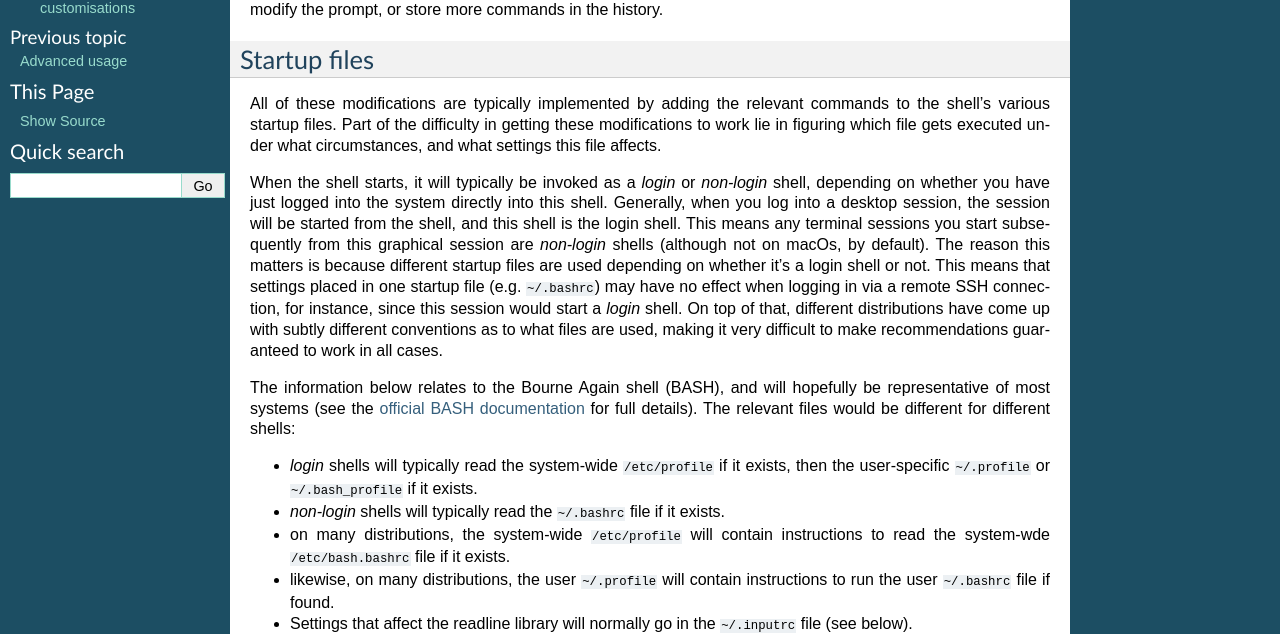
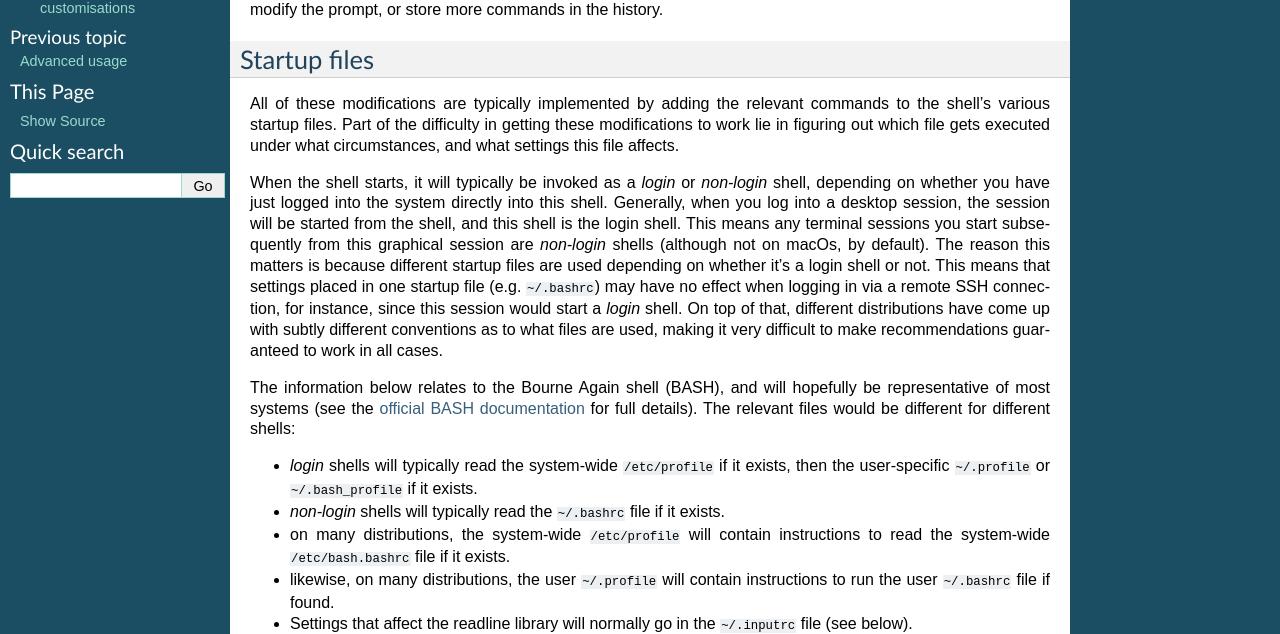
Before and after one commit to MRtrix3/cmdline-tutorial, a Sphinx documentation site: the page built from docs/customising.rst, in a window 1280 px wide. Shown: the part 154-788 px from the top of the page. Built offline with Sphinx 7.4.7, drawn with Linux system fonts in a browser that asks for light colours.

Commit message:
Update customising.rst

```diff
--- a/docs/customising.rst
+++ b/docs/customising.rst
@@ -16,7 +16,7 @@
 
 All of these modifications are typically implemented by adding the relevant
 commands to the shell's various startup files. Part of the difficulty in
-getting these modifications to work lie in figuring which file gets executed
+getting these modifications to work lie in figuring out which file gets executed
 under what circumstances, and what settings this file affects.
 
 When the shell starts, it will typically be invoked as a *login* or *non-login*
@@ -46,7 +46,7 @@
 - *non-login* shells will typically read the ``~/.bashrc`` file if it exists.
 
 - on many distributions, the system-wide ``/etc/profile`` will contain
-  instructions to read the system-wde ``/etc/bash.bashrc`` file if it exists.
+  instructions to read the system-wide ``/etc/bash.bashrc`` file if it exists.
 
 - likewise, on many distributions, the user ``~/.profile`` will contain
   instructions to run the user ``~/.bashrc`` file if found.
```
